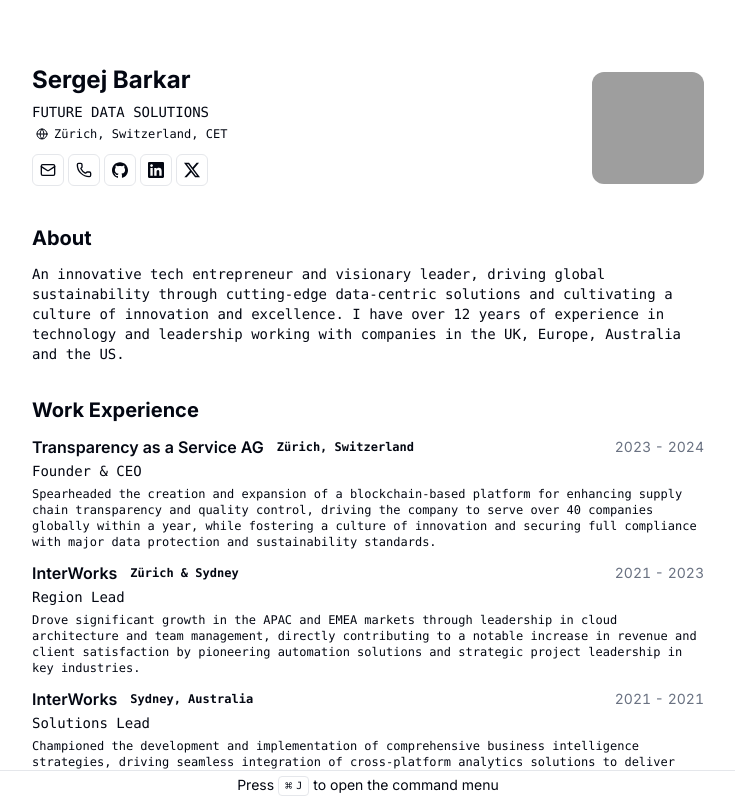
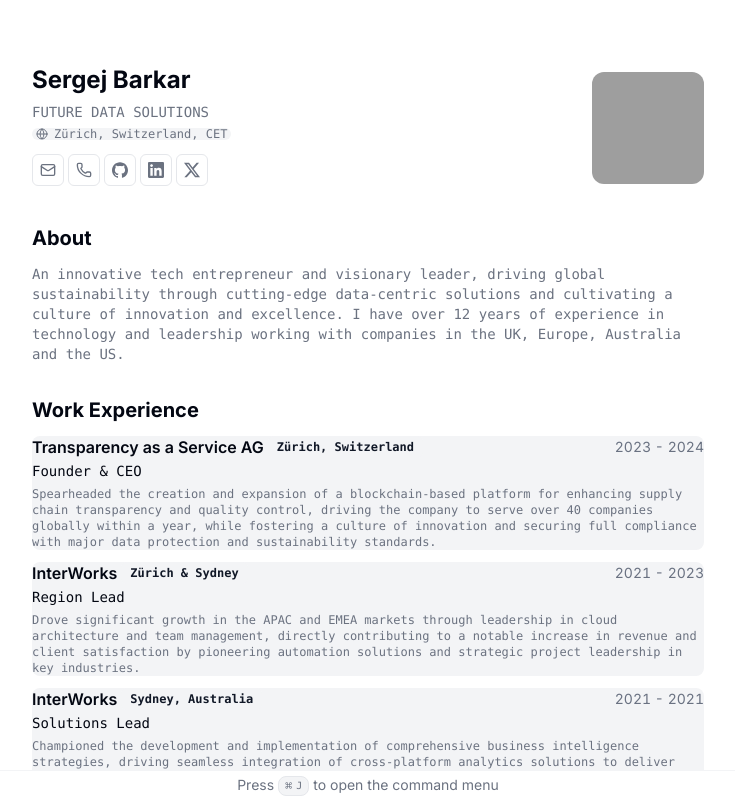
Before and after one commit to sbarkar/sbarkar.com, a Next.js app: page / in a window 1280 px wide. Shown: the top 798 px of the page, without its empty margins (272-1007 px from the left). Built offline with nearby package versions, Linux system fonts and the light colour scheme; grey boxes are pictures that could not be loaded.

Commit message:
fix: complete Tailwind v4 migration with @theme directive for proper color utilities
Co-authored-by: sbarkar <47544355+sbarkar@users.noreply.github.com>

```diff
--- a/src/app/globals.css
+++ b/src/app/globals.css
@@ -1,4 +1,27 @@
 @import "tailwindcss";
+
+@theme {
+  --color-background: hsl(0 0% 100%);
+  --color-foreground: hsl(224 71.4% 4.1%);
+  --color-card: hsl(220 14.3% 95.9%);
+  --color-card-foreground: hsl(224 71.4% 4.1%);
+  --color-popover: hsl(0 0% 100%);
+  --color-popover-foreground: hsl(224 71.4% 4.1%);
+  --color-primary: hsl(220.9 39.3% 11%);
+  --color-primary-foreground: hsl(210 20% 98%);
+  --color-secondary: hsl(220 14.3% 95.9%);
+  --color-secondary-foreground: hsl(220.9 39.3% 11%);
+  --color-muted: hsl(220 14.3% 95.9%);
+  --color-muted-foreground: hsl(220 8.9% 46.1%);
+  --color-accent: hsl(220 14.3% 95.9%);
+  --color-accent-foreground: hsl(220.9 39.3% 11%);
+  --color-destructive: hsl(0 84.2% 60.2%);
+  --color-destructive-foreground: hsl(210 20% 98%);
+  --color-border: hsl(220 13% 91%);
+  --color-input: hsl(220 13% 91%);
+  --color-ring: hsl(224 71.4% 4.1%);
+  --radius: 0.5rem;
+}
 
 @layer base {
   :root {
--- a/tailwind.config.js
+++ b/tailwind.config.js
@@ -9,41 +9,6 @@ module.exports = {
   ],
   theme: {
     extend: {
-      colors: {
-        border: "hsl(var(--border) / <alpha-value>)",
-        input: "hsl(var(--input) / <alpha-value>)",
-        ring: "hsl(var(--ring) / <alpha-value>)",
-        background: "hsl(var(--background) / <alpha-value>)",
-        foreground: "hsl(var(--foreground) / <alpha-value>)",
-        primary: {
-          DEFAULT: "hsl(var(--primary) / <alpha-value>)",
-          foreground: "hsl(var(--primary-foreground) / <alpha-value>)",
-        },
-        secondary: {
-          DEFAULT: "hsl(var(--secondary) / <alpha-value>)",
-          foreground: "hsl(var(--secondary-foreground) / <alpha-value>)",
-        },
-        destructive: {
-          DEFAULT: "hsl(var(--destructive) / <alpha-value>)",
-          foreground: "hsl(var(--destructive-foreground) / <alpha-value>)",
-        },
-        muted: {
-          DEFAULT: "hsl(var(--muted) / <alpha-value>)",
-          foreground: "hsl(var(--muted-foreground) / <alpha-value>)",
-        },
-        accent: {
-          DEFAULT: "hsl(var(--accent) / <alpha-value>)",
-          foreground: "hsl(var(--accent-foreground) / <alpha-value>)",
-        },
-        popover: {
-          DEFAULT: "hsl(var(--popover) / <alpha-value>)",
-          foreground: "hsl(var(--popover-foreground) / <alpha-value>)",
-        },
-        card: {
-          DEFAULT: "hsl(var(--card) / <alpha-value>)",
-          foreground: "hsl(var(--card-foreground) / <alpha-value>)",
-        },
-      },
       borderRadius: {
         lg: "var(--radius)",
         md: "calc(var(--radius) - 2px)",
```
